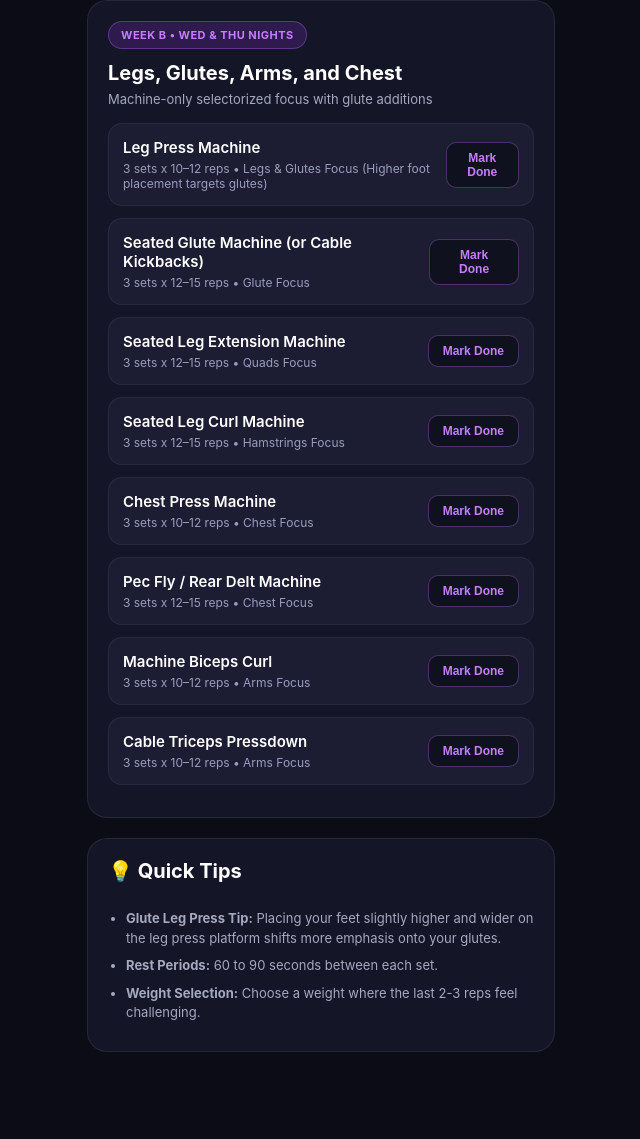
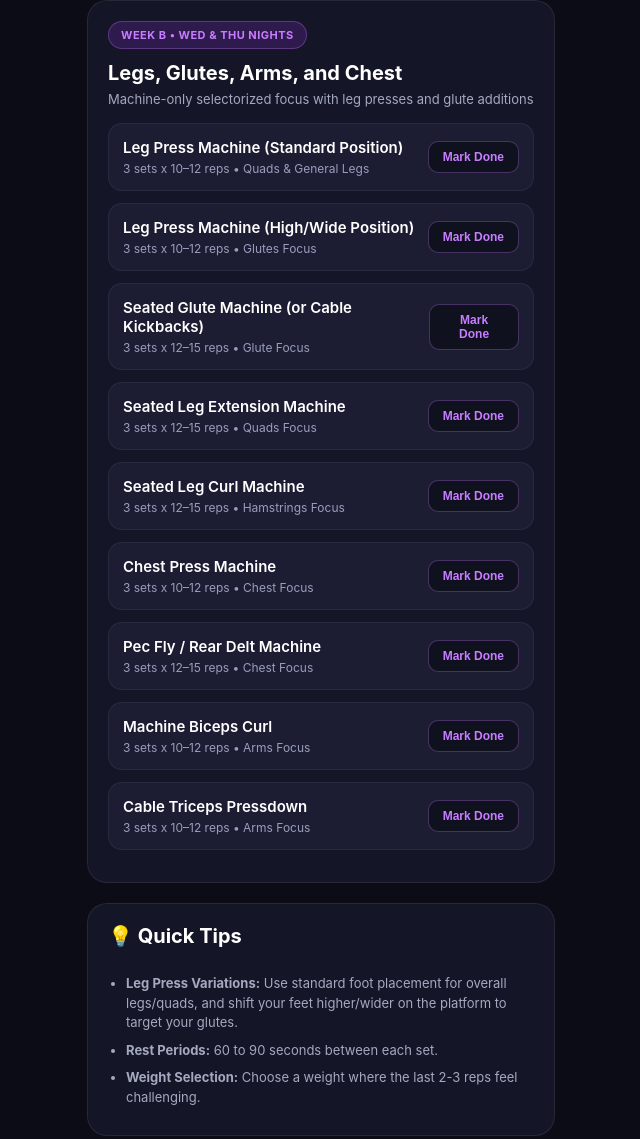
Before and after one commit to bri94anah/PF-Routine, a plain HTML site: page index.html in a window 1280 px wide. Shown: the part 855-1994 px from the top of the page, without its empty margins (319-959 px from the left). Drawn offline with Linux system fonts and the light colour scheme.

Commit message:
Update index.html

```diff
--- a/index.html
+++ b/index.html
@@ -202,12 +202,20 @@
     <div class="card">
         <span class="badge-lifting">Week B • Wed & Thu Nights</span>
         <h2>Legs, Glutes, Arms, and Chest</h2>
-        <p class="subtitle">Machine-only selectorized focus with glute additions</p>
+        <p class="subtitle">Machine-only selectorized focus with leg presses and glute additions</p>
 
         <div class="exercise-item">
             <div class="exercise-info">
-                <h3>Leg Press Machine</h3>
-                <p>3 sets x 10–12 reps • Legs & Glutes Focus (Higher foot placement targets glutes)</p>
+                <h3>Leg Press Machine (Standard Position)</h3>
+                <p>3 sets x 10–12 reps • Quads & General Legs</p>
+            </div>
+            <button class="mark-btn" onclick="this.innerText='Done ✓'; this.style.background='#7b2cbf'; this.style.color='#fff';">Mark Done</button>
+        </div>
+
+        <div class="exercise-item">
+            <div class="exercise-info">
+                <h3>Leg Press Machine (High/Wide Position)</h3>
+                <p>3 sets x 10–12 reps • Glutes Focus</p>
             </div>
             <button class="mark-btn" onclick="this.innerText='Done ✓'; this.style.background='#7b2cbf'; this.style.color='#fff';">Mark Done</button>
         </div>
@@ -274,7 +282,7 @@
         <h2>💡 Quick Tips</h2>
         <br>
         <ul class="tips-section">
-            <li><strong>Glute Leg Press Tip:</strong> Placing your feet slightly higher and wider on the leg press platform shifts more emphasis onto your glutes.</li>
+            <li><strong>Leg Press Variations:</strong> Use standard foot placement for overall legs/quads, and shift your feet higher/wider on the platform to target your glutes.</li>
             <li><strong>Rest Periods:</strong> 60 to 90 seconds between each set.</li>
             <li><strong>Weight Selection:</strong> Choose a weight where the last 2-3 reps feel challenging.</li>
         </ul>
```
